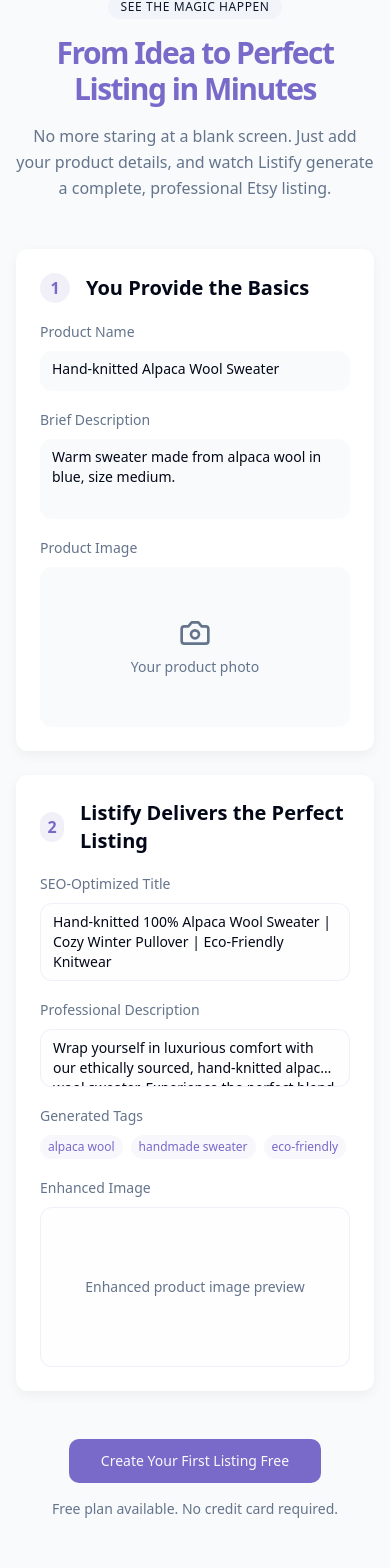
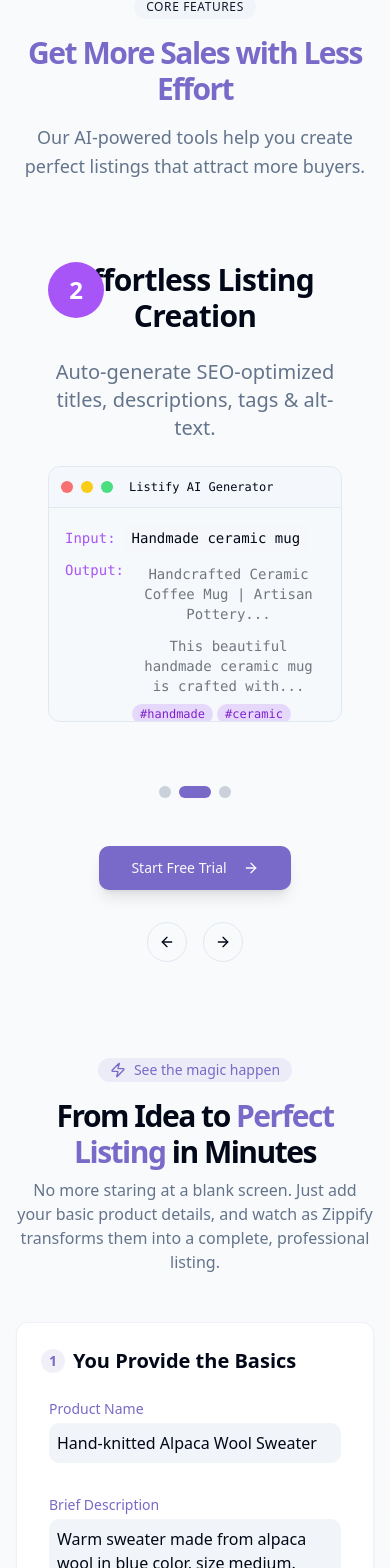
Before and after one commit to jansoganci/etsy-elevate, a React (Vite) app: page / in a window 390 px wide. Shown: the part 2140-3708 px from the top of the page. Built offline with nearby package versions, Linux system fonts and the light colour scheme.

Commit message:
feat: Implement horizontal carousel in ProcessSteps
Adds a horizontal carousel slider to the ProcessSteps component, showcasing key features with animated content and responsive design. Includes dot navigation, arrow controls, auto-rotation, and a sticky "Start Free Trial" button.

```diff
--- a/src/features/landing/components/ProcessSteps.tsx
+++ b/src/features/landing/components/ProcessSteps.tsx
@@ -1,126 +1,313 @@
 
-import { Camera } from 'lucide-react';
-import { Card, CardContent } from "@/components/ui/card";
+import { useState, useEffect, useRef } from 'react';
+import { Card } from "@/components/ui/card";
+import { Button } from "@/components/ui/button";
+import { ArrowLeft, ArrowRight } from "lucide-react";
+import {
+  Carousel,
+  CarouselContent,
+  CarouselItem,
+  CarouselNext,
+  CarouselPrevious
+} from "@/components/ui/carousel";
 import { AnimateOnScroll } from "./AnimateOnScroll";
-import { Button } from "@/components/ui/button";
 
-const ProcessStepCard = ({ number, title, children }: {
+// Feature slide colors
+const slideAccentColors = [
+  "bg-blue-500", // Slide 1
+  "bg-purple-500", // Slide 2
+  "bg-green-500" // Slide 3
+];
+
+const FeatureSlide = ({
+  number,
+  title,
+  subtitle,
+  accentColor,
+  children
+}: {
   number: string;
   title: string;
+  subtitle: string;
+  accentColor: string;
   children: React.ReactNode;
 }) => {
   return (
-    <Card className="flex-1 bg-white dark:bg-gray-800 border-none shadow-[0_4px_12px_rgba(0,0,0,0.05)] hover:shadow-lg transition-all duration-200 hover:-translate-y-1">
-      <CardContent className="p-6 space-y-4">
-        <div className="flex items-center gap-4">
-          <div className="w-[30px] h-[30px] rounded-full bg-primary/10 flex items-center justify-center text-primary font-semibold">
+    <div className="relative h-full flex flex-col items-center justify-center p-8 md:p-12">
+      {/* Large number badge */}
+      <div className={`absolute top-8 left-8 md:top-12 md:left-12 w-14 h-14 rounded-full ${accentColor} flex items-center justify-center text-white text-2xl font-bold`}>
         {number}
       </div>
-          <h3 className="text-xl font-semibold text-foreground">{title}</h3>
+
+      <div className="text-center max-w-3xl mx-auto space-y-6">
+        <h2 className="text-3xl md:text-4xl font-bold tracking-tight">{title}</h2>
+        <p className="text-xl text-muted-foreground">{subtitle}</p>
+
+        <div className="w-full mt-10">
+          {children}
         </div>
-        {children}
-      </CardContent>
-    </Card>
+      </div>
+    </div>
   );
 };
 
+// Placeholder components for slide content
+const KeywordTrendsPlaceholder = () => (
+  <div className="h-64 bg-muted/20 rounded-xl border border-border flex items-center justify-center">
+    <div className="space-y-4 p-6 w-full">
+      <div className="flex items-end justify-between h-40 gap-2">
+        {[40, 65, 35, 85, 55, 75, 60, 90].map((height, i) => (
+          <div
+            key={i}
+            className="bg-blue-500/80 rounded-t-md w-full"
+            style={{ height: `${height}%` }}
+          >
+            <div className="h-1 w-full bg-blue-400 rounded-t-md"></div>
+          </div>
+        ))}
+      </div>
+      <div className="flex justify-between text-xs text-muted-foreground">
+        <span>Jan</span>
+        <span>Mar</span>
+        <span>Jun</span>
+        <span>Sep</span>
+        <span>Dec</span>
+      </div>
+    </div>
+  </div>
+);
+
+const AIOutputPlaceholder = () => (
+  <div className="h-64 bg-muted/20 rounded-xl border border-border overflow-hidden">
+    <div className="bg-muted/50 p-3 border-b border-border flex items-center gap-2">
+      <div className="w-3 h-3 rounded-full bg-red-400"></div>
+      <div className="w-3 h-3 rounded-full bg-yellow-400"></div>
+      <div className="w-3 h-3 rounded-full bg-green-400"></div>
+      <span className="text-xs font-mono ml-2">Listify AI Generator</span>
+    </div>
+    <div className="p-4 font-mono text-sm space-y-2">
+      <div className="flex items-center gap-2">
+        <span className="text-purple-500">Input:</span>
+        <span className="bg-muted/30 px-2 py-1 rounded">Handmade ceramic mug</span>
+      </div>
+      <div className="flex items-start gap-2">
+        <span className="text-purple-500">Output:</span>
+        <div className="space-y-1">
+          <div className="bg-muted/30 px-2 py-1 rounded animate-pulse">Handcrafted Ceramic Coffee Mug | Artisan Pottery...</div>
+          <div className="bg-muted/30 px-2 py-1 rounded animate-pulse">This beautiful handmade ceramic mug is crafted with...</div>
+          <div className="flex flex-wrap gap-1 mt-2">
+            {["handmade", "ceramic", "pottery", "coffee lover"].map((tag) => (
+              <span key={tag} className="bg-purple-500/20 text-purple-700 dark:text-purple-300 text-xs px-2 py-0.5 rounded-full">
+                #{tag}
+              </span>
+            ))}
+          </div>
+        </div>
+      </div>
+    </div>
+  </div>
+);
+
+const BeforeAfterPlaceholder = () => (
+  <div className="h-64 bg-muted/20 rounded-xl border border-border flex items-center justify-center relative overflow-hidden">
+    <div className="absolute inset-0 flex">
+      <div className="w-1/2 h-full bg-muted flex items-center justify-center border-r border-border">
+        <div className="text-center p-4">
+          <div className="w-24 h-24 mx-auto bg-gray-400 rounded-lg mb-2 flex items-center justify-center text-white">
+            Before
+          </div>
+          <span className="text-xs text-muted-foreground">Original Photo</span>
+        </div>
+      </div>
+      <div className="w-1/2 h-full bg-gradient-to-tr from-green-500/10 to-green-500/5 flex items-center justify-center">
+        <div className="text-center p-4">
+          <div className="w-24 h-24 mx-auto bg-green-400 rounded-lg mb-2 flex items-center justify-center text-white shadow-lg">
+            After
+          </div>
+          <span className="text-xs text-muted-foreground">Enhanced Photo</span>
+        </div>
+      </div>
+    </div>
+
+    {/* Slider handle */}
+    <div className="absolute inset-y-0 left-1/2 w-1 bg-white shadow-lg transform -translate-x-1/2 flex items-center justify-center">
+      <div className="w-6 h-6 rounded-full bg-white shadow-lg flex items-center justify-center">
+        <div className="w-4 h-4 rounded-full bg-green-500"></div>
+      </div>
+    </div>
+  </div>
+);
+
 const ProcessSteps = () => {
+  const [api, setApi] = useState<any>(null);
+  const [current, setCurrent] = useState(0);
+  const intervalRef = useRef<number | null>(null);
+  const carouselContainerRef = useRef<HTMLDivElement>(null);
+
+  // Auto-rotation timer setup
+  useEffect(() => {
+    if (!api) return;
+
+    const startAutoRotation = () => {
+      intervalRef.current = window.setInterval(() => {
+        api.scrollNext();
+      }, 5000) as unknown as number;
+    };
+
+    const stopAutoRotation = () => {
+      if (intervalRef.current !== null) {
+        clearInterval(intervalRef.current);
+        intervalRef.current = null;
+      }
+    };
+
+    // Start auto-rotation
+    startAutoRotation();
+
+    // Pause on hover
+    const container = carouselContainerRef.current;
+    if (container) {
+      container.addEventListener('mouseenter', stopAutoRotation);
+      container.addEventListener('mouseleave', startAutoRotation);
+    }
+
+    // Cleanup
+    return () => {
+      stopAutoRotation();
+      if (container) {
+        container.removeEventListener('mouseenter', stopAutoRotation);
+        container.removeEventListener('mouseleave', startAutoRotation);
+      }
+    };
+  }, [api]);
+
+  // Update current slide
+  useEffect(() => {
+    if (!api) return;
+
+    const onSelect = () => {
+      if (api) setCurrent(api.selectedScrollSnap());
+    };
+
+    api.on("select", onSelect);
+    return () => {
+      api.off("select", onSelect);
+    };
+  }, [api]);
+
   return (
-    <section className="w-full py-12 md:py-24 bg-background">
-      <div className="container px-4 md:px-6">
+    <section className="w-full min-h-screen bg-background relative overflow-hidden py-12" id="features">
+      <div className="container px-4 md:px-6 h-full flex flex-col">
         <AnimateOnScroll animation="fade-up">
           <div className="flex flex-col items-center justify-center space-y-4 text-center mb-12">
             <div className="inline-flex h-6 animate-fade-in items-center rounded-full bg-secondary px-3 text-xs font-medium uppercase tracking-wider text-secondary-foreground">
-              See the magic happen
+              Core Features
             </div>
-            <h2 className="text-3xl font-bold tracking-tighter sm:text-4xl text-primary">
-              From Idea to Perfect Listing in Minutes
+            <h2 className="text-3xl font-bold tracking-tighter sm:text-4xl md:text-5xl text-primary">
+              Get More Sales with Less Effort
             </h2>
-            <p className="max-w-[700px] text-muted-foreground text-base leading-relaxed">
-              No more staring at a blank screen. Just add your product details, and watch Listify generate a complete, professional Etsy listing.
+            <p className="max-w-[700px] text-muted-foreground text-lg leading-relaxed">
+              Our AI-powered tools help you create perfect listings that attract more buyers.
             </p>
           </div>
         </AnimateOnScroll>
 
-        <div className="grid gap-6 md:grid-cols-2 mb-12">
+        <div className="flex-1 w-full" ref={carouselContainerRef}>
           <AnimateOnScroll animation="fade-up" delay={200}>
-            <ProcessStepCard number="1" title="You Provide the Basics">
-              <div className="space-y-4">
-                <div className="space-y-2">
-                  <label className="text-sm font-medium text-muted-foreground">Product Name</label>
-                  <div className="h-10 px-3 py-2 bg-muted/50 rounded-lg text-sm">
-                    Hand-knitted Alpaca Wool Sweater
-                  </div>
-                </div>
-                <div className="space-y-2">
-                  <label className="text-sm font-medium text-muted-foreground">Brief Description</label>
-                  <div className="h-20 px-3 py-2 bg-muted/50 rounded-lg text-sm">
-                    Warm sweater made from alpaca wool in blue, size medium.
-                  </div>
-                </div>
-                <div className="space-y-2">
-                  <label className="text-sm font-medium text-muted-foreground">Product Image</label>
-                  <div className="h-40 bg-muted/50 rounded-lg flex flex-col items-center justify-center gap-2">
-                    <Camera className="w-8 h-8 text-muted-foreground" />
-                    <span className="text-sm text-muted-foreground">Your product photo</span>
+            <Carousel
+              setApi={setApi}
+              className="w-full"
+              opts={{
+                align: "start",
+                loop: true,
+              }}
+            >
+              <CarouselContent className="h-full">
+                <CarouselItem>
+                  <FeatureSlide
+                    number="1"
+                    title="SEO & Keyword Research"
+                    subtitle="Discover the highest-impact keywords in seconds."
+                    accentColor="bg-blue-500"
+                  >
+                    <KeywordTrendsPlaceholder />
+                  </FeatureSlide>
+                </CarouselItem>
+                <CarouselItem>
+                  <FeatureSlide
+                    number="2"
+                    title="Effortless Listing Creation"
+                    subtitle="Auto-generate SEO-optimized titles, descriptions, tags & alt-text."
+                    accentColor="bg-purple-500"
+                  >
+                    <AIOutputPlaceholder />
+                  </FeatureSlide>
+                </CarouselItem>
+                <CarouselItem>
+                  <FeatureSlide
+                    number="3"
+                    title="Visual Photo Editor"
+                    subtitle="One-click background removal & enhancement."
+                    accentColor="bg-green-500"
+                  >
+                    <BeforeAfterPlaceholder />
+                  </FeatureSlide>
+                </CarouselItem>
+              </CarouselContent>
+              <CarouselPrevious className="hidden lg:flex -left-5 bg-background border border-border" />
+              <CarouselNext className="hidden lg:flex -right-5 bg-background border border-border" />
+            </Carousel>
+          </AnimateOnScroll>
+
+          {/* Dot navigation */}
+          <div className="flex justify-center gap-2 mt-8">
+            {[0, 1, 2].map((idx) => (
+              <button
+                key={idx}
+                onClick={() => api?.scrollTo(idx)}
+                className={`w-3 h-3 rounded-full transition-all ${
+                  current === idx
+                    ? 'bg-primary w-8'
+                    : 'bg-muted-foreground/30 hover:bg-muted-foreground/50'
+                }`}
+                aria-label={`Go to slide ${idx + 1}`}
+              />
+            ))}
           </div>
         </div>
       </div>
-            </ProcessStepCard>
-          </AnimateOnScroll>
 
-          <AnimateOnScroll animation="fade-up" delay={400}>
-            <ProcessStepCard number="2" title="Listify Delivers the Perfect Listing">
-              <div className="space-y-4">
-                <div className="space-y-2">
-                  <label className="text-sm font-medium text-muted-foreground">SEO-Optimized Title</label>
-                  <div className="px-3 py-2 bg-muted/10 rounded-lg border border-primary/10 text-sm">
-                    Hand-knitted 100% Alpaca Wool Sweater | Cozy Winter Pullover | Eco-Friendly Knitwear
-                  </div>
-                </div>
-                <div className="space-y-2">
-                  <label className="text-sm font-medium text-muted-foreground">Professional Description</label>
-                  <div className="px-3 py-2 bg-muted/10 rounded-lg border border-primary/10 text-sm line-clamp-2">
-                    Wrap yourself in luxurious comfort with our ethically sourced, hand-knitted alpaca wool sweater. Experience the perfect blend of warmth and style with this timeless piece of sustainable fashion.
-                  </div>
-                </div>
-                <div className="space-y-2">
-                  <label className="text-sm font-medium text-muted-foreground">Generated Tags</label>
-                  <div className="flex flex-wrap gap-2">
-                    {["alpaca wool", "handmade sweater", "eco-friendly"].map((tag) => (
-                      <span
-                        key={tag}
-                        className="px-2 py-1 text-xs rounded-full bg-primary/5 text-primary"
+      {/* Sticky CTA button */}
+      <div className="sticky bottom-6 w-full flex justify-center z-10 mt-12">
+        <Button
+          size="lg"
+          className="group shadow-lg hover:shadow-xl hover:scale-105 transition-all duration-300 bg-primary"
         >
-                        {tag}
-                      </span>
-                    ))}
-                  </div>
-                </div>
-                <div className="space-y-2">
-                  <label className="text-sm font-medium text-muted-foreground">Enhanced Image</label>
-                  <div className="h-40 bg-muted/10 rounded-lg border border-primary/10 flex items-center justify-center text-sm text-muted-foreground">
-                    Enhanced product image preview
-                  </div>
-                </div>
-              </div>
-            </ProcessStepCard>
-          </AnimateOnScroll>
+          Start Free Trial
+          <ArrowRight className="ml-2 group-hover:translate-x-1 transition-transform" />
+        </Button>
       </div>
 
-        <AnimateOnScroll animation="fade-up" delay={600}>
-          <div className="flex flex-col items-center text-center space-y-4">
+      {/* Mobile view control buttons */}
+      <div className="lg:hidden flex justify-center gap-4 mt-8">
         <Button
-              size="lg"
-              className="px-8 hover:translate-x-1 transition-transform duration-200"
+          variant="outline"
+          size="icon"
+          onClick={() => api?.scrollPrev()}
+          aria-label="Previous slide"
+          className="rounded-full"
         >
-              Create Your First Listing Free
+          <ArrowLeft className="h-4 w-4" />
         </Button>
-            <p className="text-sm text-muted-foreground">
-              Free plan available. No credit card required.
-            </p>
-          </div>
-        </AnimateOnScroll>
+        <Button
+          variant="outline"
+          size="icon"
+          onClick={() => api?.scrollNext()}
+          aria-label="Next slide"
+          className="rounded-full"
+        >
+          <ArrowRight className="h-4 w-4" />
+        </Button>
       </div>
     </section>
   );
```
Lines whose indentation alone changed are shown as unchanged.
